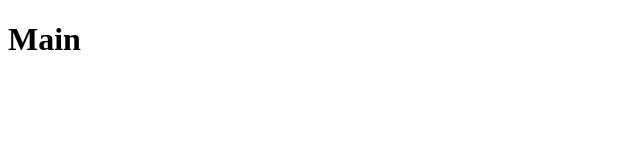
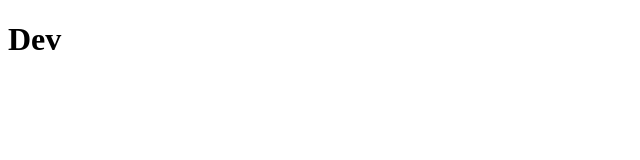
Before and after one commit to xavier2weder/primeiro, a plain HTML site: page index.html in a window 1280 px wide. Shown: the full height of the page, 0-640 px from the left. Drawn offline with Linux system fonts and the light colour scheme.

Commit message:
criei a dev

```diff
--- a/index.html
+++ b/index.html
@@ -4,9 +4,9 @@
     <meta charset="UTF-8" />
     <meta http-equiv="X-UA-Compatible" content="IE=edge" />
     <meta name="viewport" content="width=device-width, initial-scale=1.0" />
-    <title>Main</title>
+    <title>Dev</title>
   </head>
   <body>
-    <h1>Main</h1>
+    <h1>Dev</h1>
   </body>
 </html>
```
